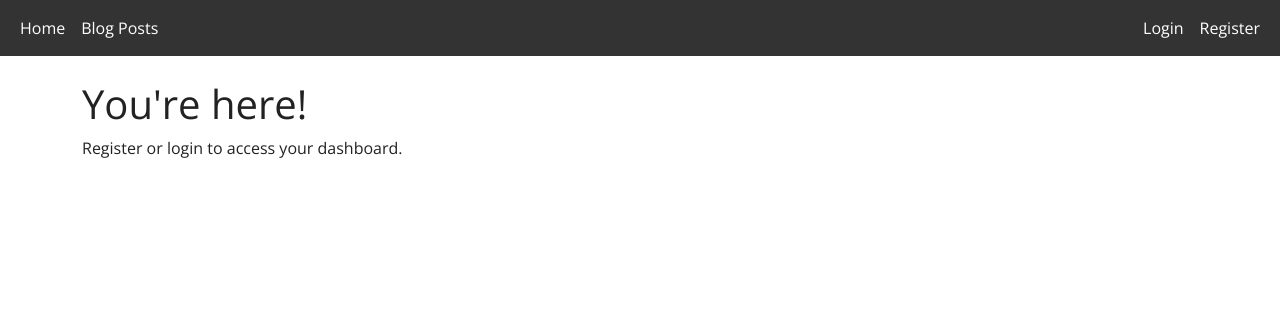
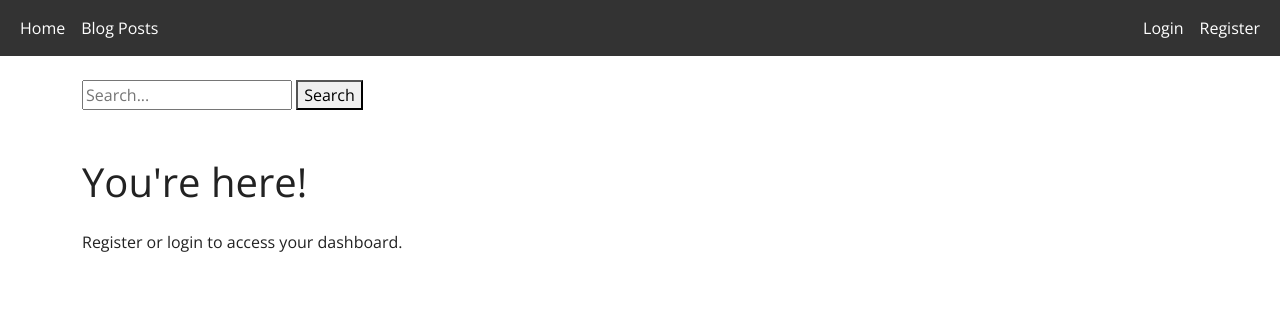
Before and after one commit to yrnmalone0/Alx_DjangoLearnLab, a Django app: page / in a window 1280 px wide. Shown: the top 316 px of the page. Run offline with Django 5.2, Linux system fonts and the light colour scheme; parts of the project's set-up code (start-up, migrations or seed data) failed here and were passed over; some libraries are stand-ins or nearby versions.

Commit message:
implement tagging & searching functionality

```diff
--- a/django_blog/blog/templates/blog/base.html
+++ b/django_blog/blog/templates/blog/base.html
@@ -36,8 +36,14 @@
 
     <div class="container mt-4">
         {% block content %}
+
+        <form method="get" action="{% url 'search-posts' %}">
+            <input type="text" name="q" placeholder="Search..." value="{{ request.GET.q }}">
+            <button type="submit">Search</button>
+        </form>
+
         <!-- Page-specific content goes here -->
-        <h1>You're here!</h1>
+        <h1 class="mb-4 mt-5">You're here!</h1>
         <p>Register or login to access your dashboard.</p>
         {% endblock %}
     </div>
--- a/django_blog/blog/urls.py
+++ b/django_blog/blog/urls.py
@@ -1,7 +1,7 @@
 from django.urls import path
 
 from . import views
-from .views import PostCreateView, PostListView, PostDetailView, PostUpdateView, PostDeleteView, CommentCreateView, CommentListView, CommentUpdateView, CommentDeleteView
+from .views import PostCreateView, PostListView, PostDetailView, PostUpdateView, PostDeleteView, CommentCreateView, CommentListView, CommentUpdateView, CommentDeleteView, search_posts
 
 urlpatterns = [
     path('', views.homepage, name=""),
@@ -20,4 +20,5 @@ urlpatterns = [
     path('comment/<int:pk>/update/', CommentUpdateView.as_view(), name="edit-comment"),
     path('comment/<int:pk>/delete/', CommentDeleteView.as_view(), name="delete-comment"),
     path('tag/<slug:tag_slug>/', views.posts_by_tag, name='posts-by-tag'),
+    path('search/', views.search_posts, name='search-posts')
 ]
--- a/django_blog/blog/views.py
+++ b/django_blog/blog/views.py
@@ -13,6 +13,7 @@ from django.contrib.auth.mixins import LoginRequiredMixin, UserPassesTestMixin
 from django.urls import reverse_lazy
 
 from taggit.models import Tag
+from django.db.models import Q
 
 
 
@@ -220,3 +221,19 @@ def posts_by_tag(request, tag_slug):
     posts = tag.posts.all()  # This gets all posts related to the tag
 
     return render(request, 'blog/posts_by_tag.html', {'posts': posts, 'tag': tag})
+
+
+# - Search Posts View
+def search_posts(request):
+    query = request.GET.get('q', '')  # Get the search query from the URL parameter
+    if query:
+        # Perform a case-insensitive search on title, content, and tags
+        posts = Post.objects.filter(
+            Q(title__icontains=query) |  # Search for query in the title
+            Q(content__icontains=query) |  # Search for query in the content
+            Q(tags__name__icontains=query)  # Search for query in the tags
+        ).distinct()  # Ensures no duplicate posts are returned if they match multiple tags
+    else:
+        posts = Post.objects.all()  # If no query, return all posts
+
+    return render(request, 'blog/search_results.html', {'posts': posts, 'query': query})
```
Also changed, not shown: django_blog/blog/templates/blog/search_results.html (added, +19 -0 lines).
